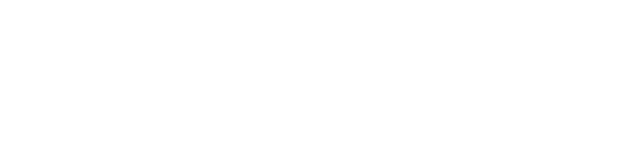
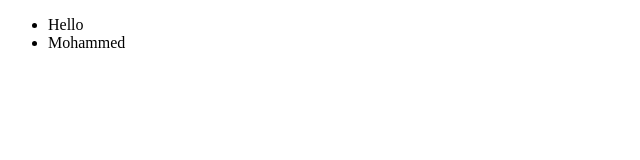
Before and after one commit to Eng-Mohammed-Sbeata/Geeks-new, a plain HTML site: page my-first-git-repo/index.html in a window 1280 px wide. Shown: the whole page, without its empty margins (0-640 px from the left). Drawn offline with Linux system fonts and the light colour scheme.

Commit message:
from new Bransh

```diff
--- a/my-first-git-repo/index.html
+++ b/my-first-git-repo/index.html
@@ -7,6 +7,9 @@
     <title>My first page</title>
 </head>
 <body>
-
+    <ul>
+        <li>Hello</li>
+        <li>Mohammed</li>
+    </ul>
 </body>
 </html>
```
